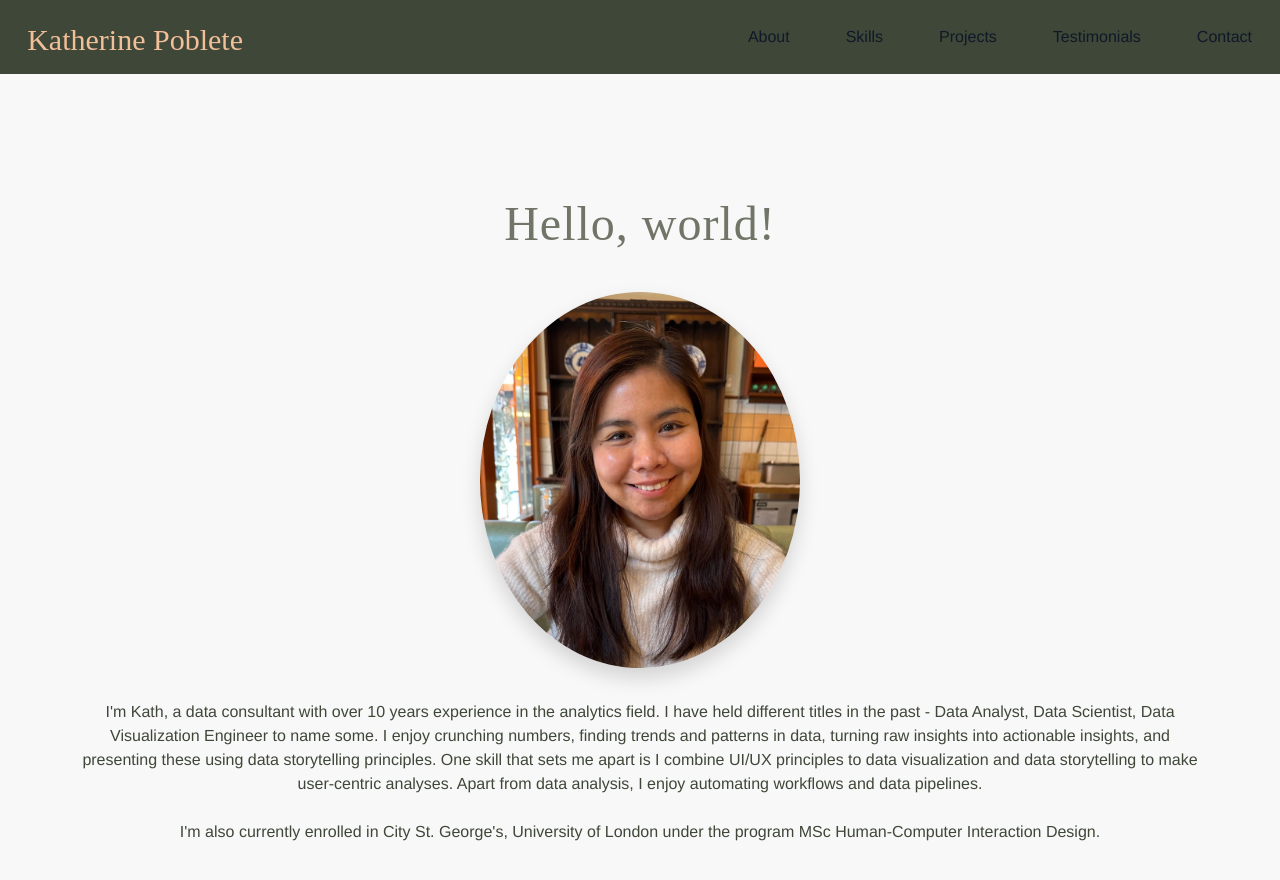
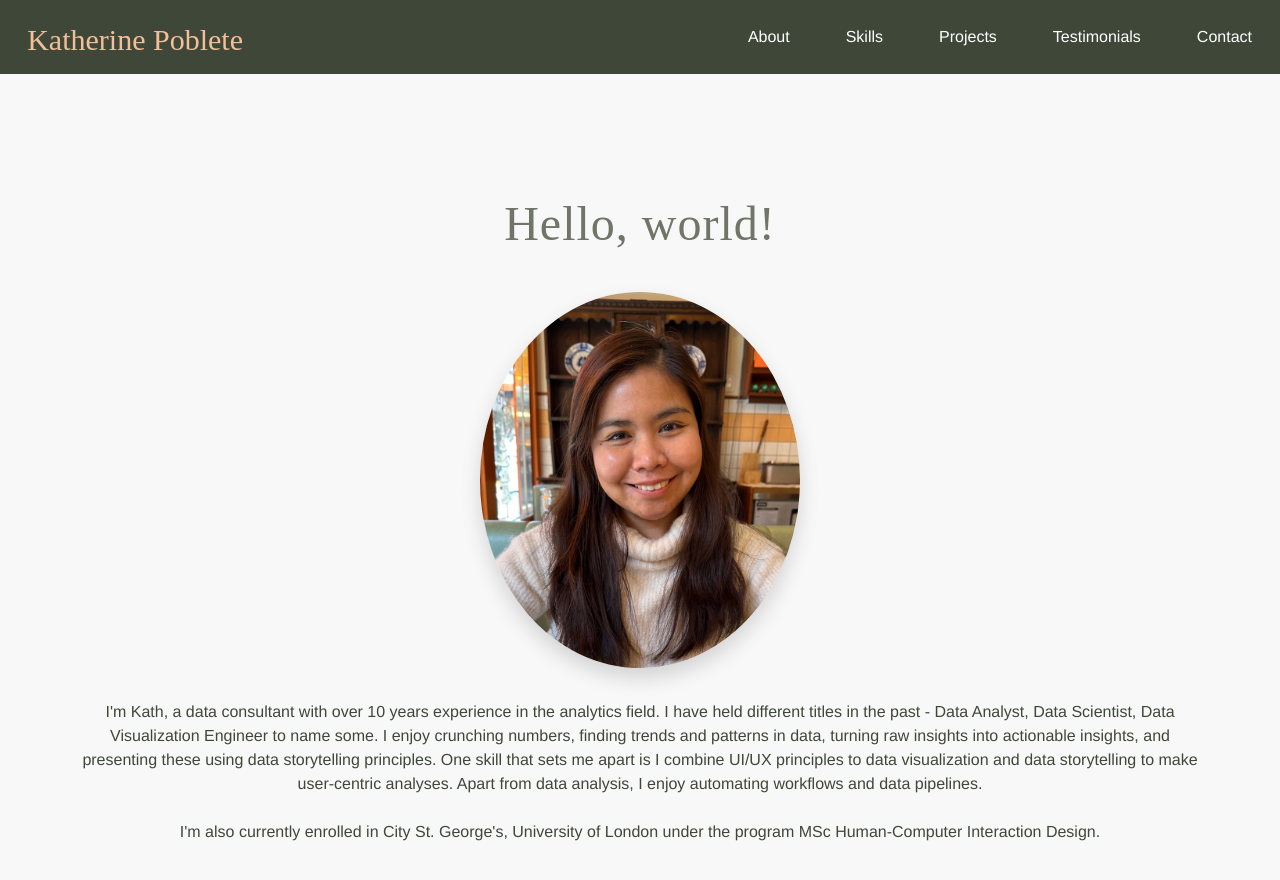
Before and after one commit to knpoblete/knpoblete.github.io, a Vue app: page / in a window 1280 px wide. Shown: the top 880 px of the page. Built offline with nearby package versions, Linux system fonts and the light colour scheme; a web font is replaced by a local one.

Commit message:
update nav bar for md size screen

```diff
--- a/src/components/NavBar.vue
+++ b/src/components/NavBar.vue
@@ -17,19 +17,19 @@
         <div class="items-center justify-between hidden w-full md:flex md:w-auto md:order-1" id="navbar-sticky">
             <ul class="flex flex-col p-4 md:p-0 mt-4 font-medium border border-[#3F4739] rounded-lg bg-[#3F4739] md:space-x-8 rtl:space-x-reverse md:flex-row md:mt-0 md:border-0 md:bg-[#3F4739] dark:bg-[#3F4739] md:dark:bg-[#3F4739] dark:border-gray-700">
             <li>
-                <a href="#about-section" class="block py-2 px-3 text-gray-900 hover:bg-gray-100 dark:text-white dark:hover:bg-[#3F4739] dark:hover:text-[#F1BF98] dark:border-[#3F4739]" aria-current="page">About</a>
+                <a href="#about-section" class="block py-2 px-3 text-white hover:bg-gray-100 dark:text-white dark:hover:bg-[#3F4739] dark:hover:text-[#F1BF98] dark:border-[#3F4739]" aria-current="page">About</a>
             </li>
             <li>
-                <a href="#skills-section" class="block py-2 px-3 text-gray-900 hover:bg-gray-100 dark:text-white dark:hover:bg-[#3F4739] dark:hover:text-[#F1BF98] dark:border-[#3F4739]">Skills</a>
+                <a href="#skills-section" class="block py-2 px-3 text-white hover:bg-gray-100 dark:text-white dark:hover:bg-[#3F4739] dark:hover:text-[#F1BF98] dark:border-[#3F4739]">Skills</a>
             </li>
             <li>
-                <a href="#projects-section" class="block py-2 px-3 text-gray-900 hover:bg-gray-100 dark:text-white dark:hover:bg-[#3F4739] dark:hover:text-[#F1BF98] dark:border-[#3F4739]">Projects</a>
+                <a href="#projects-section" class="block py-2 px-3 text-white hover:bg-gray-100 dark:text-white dark:hover:bg-[#3F4739] dark:hover:text-[#F1BF98] dark:border-[#3F4739]">Projects</a>
             </li>
             <li>
-                <a href="#testimonials-section" class="block py-2 px-3 text-gray-900 hover:bg-gray-100 dark:text-white dark:hover:bg-[#3F4739] dark:hover:text-[#F1BF98] dark:border-[#3F4739]">Testimonials</a>
+                <a href="#testimonials-section" class="block py-2 px-3 text-white hover:bg-gray-100 dark:text-white dark:hover:bg-[#3F4739] dark:hover:text-[#F1BF98] dark:border-[#3F4739]">Testimonials</a>
             </li>
             <li>
-                <a href="#contact-section" class="block py-2 px-3 text-gray-900 hover:bg-gray-100 dark:text-white dark:hover:bg-[#3F4739] dark:hover:text-[#F1BF98] dark:border-[#3F4739]">Contact</a>
+                <a href="#contact-section" class="block py-2 px-3 text-white hover:bg-gray-100 dark:text-white dark:hover:bg-[#3F4739] dark:hover:text-[#F1BF98] dark:border-[#3F4739]">Contact</a>
             </li>
             </ul>
         </div>
```
